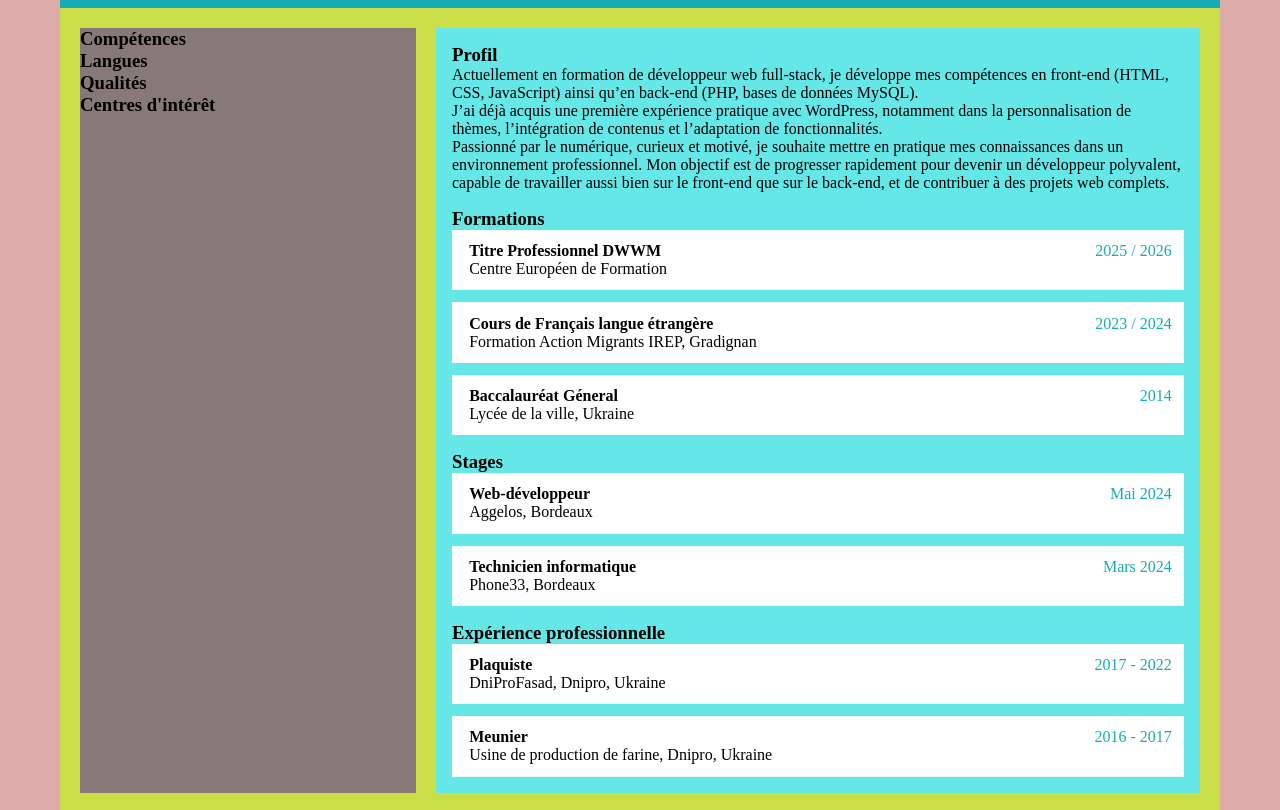
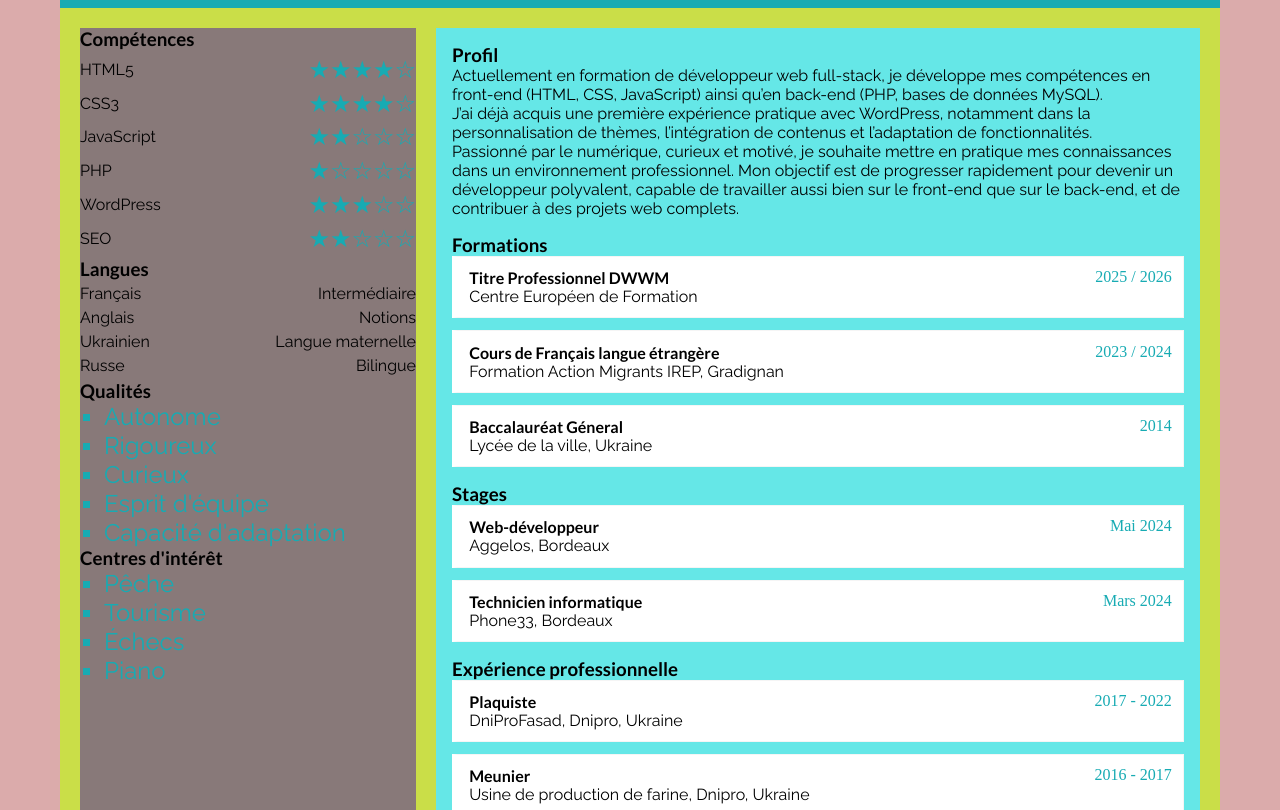
Before and after one commit to vlad-website/Vladyslav-CV, a plain HTML site: page index.html in a window 1280 px wide. Shown: the part 186-996 px from the top of the page. Drawn offline with Linux system fonts and the light colour scheme; files whose address does not match are found by name.

Commit message:
rempli la colonne de cartes: compétences, langues, qualités, loisirs

```diff
--- a/assets/css/style.css
+++ b/assets/css/style.css
@@ -36,6 +36,14 @@ body {
     width: 1160px;
     margin: 0 auto;
     background-color: #cade48;
+}
+
+h1, h2, h3, h4, h5, h6 {
+  font-family: "Lato", sans-serif;
+}
+
+span, p {
+    font-family: "Raleway", sans-serif;
 }
 
 /* HEADER */
@@ -129,11 +137,6 @@ main {
     padding: 20px;
 }
 
-.cards {
-    background-color: #887979;
-    flex: 0 0 30%;
-}
-
 .main-info {
     background-color: rgb(101, 231, 231);
     flex: 1;
@@ -177,6 +180,76 @@ main {
     white-space: nowrap;
 }
 
+/* MAIN Cards */
+
+.cards {
+    background-color: #887979;
+    flex: 0 0 30%;
+}
+
+.stars {
+    color: #17abb3;
+    font-size: 1.5rem;
+    margin-left: 10px;
+}
+
+.skills {
+    list-style: none;
+    padding: 0;
+}
+
+.skills li {
+    display: flex;
+    justify-content: space-between;
+    align-items: center;
+    margin: 0.3rem 0;
+}
+
+.lang {
+    list-style: none;
+    padding: 0;
+}
+
+.lang li {
+    display: flex;
+    justify-content: space-between;
+    align-items: center;
+    margin: 0.3rem 0;
+}
+
+.soft-skills {
+    list-style: square;
+    padding: 0;
+    margin-left: 1.5rem;
+    font-size: 1.5rem;
+}
+
+.soft-skills li::marker {
+    color: #17abb3;
+}
+
+.soft-descr {
+    color: #17abb3;
+}
+
+.hobby {
+    list-style: square;
+    padding: 0;
+    margin-left: 1.5rem;
+    font-size: 1.5rem;
+}
+
+.hobby li::marker {
+    color: #17abb3;
+}
+
+.hobby-descr {
+    color: #17abb3;
+}
+
+
+
+
 /* FOOTER */
 footer {
     display: flex;
--- a/index.html
+++ b/index.html
@@ -41,16 +41,91 @@
         <main>
             <aside class="cards">
                 <section class="card-skills">
-                <h3>Compétences</h3>
+                    <h3>Compétences</h3>
+                    <ul class="skills">
+                        <li>
+                            <span class="skill-name">HTML5</span>
+                            <span class="stars">★★★★☆</span>
+                        </li>
+                        <li>
+                            <span class="skill-name">CSS3</span>
+                            <span class="stars">★★★★☆</span>
+                        </li>
+                        <li>
+                            <span class="skill-name">JavaScript</span>
+                            <span class="stars">★★☆☆☆</span>
+                        </li>
+                        <li>
+                            <span class="skill-name">PHP</span>
+                            <span class="stars">★☆☆☆☆</span>
+                        </li>
+                        <li>
+                            <span class="skill-name">WordPress</span>
+                            <span class="stars">★★★☆☆</span>
+                        </li>
+                        <li>
+                            <span class="skill-name">SEO</span>
+                            <span class="stars">★★☆☆☆</span>
+                        </li>
+                    </ul>
                 </section>
                 <section class="card-skills">
                     <h3>Langues</h3>
+                    <ul class="lang">
+                        <li>
+                            <span class="lang-name">Français</span>
+                            <span class="lang-level">Intermédiaire</span>
+                        </li>
+                        <li>
+                            <span class="lang-name">Anglais</span>
+                            <span class="lang-level">Notions</span>
+                        </li>
+                        <li>
+                            <span class="lang-name">Ukrainien</span>
+                            <span class="lang-level">Langue maternelle</span>
+                        </li>
+                        <li>
+                            <span class="lang-name">Russe</span>
+                            <span class="lang-level">Bilingue</span>
+                        </li>
+                    </ul>
                 </section>
                 <section class="card-skills">
                     <h3>Qualités</h3>
+                    <ul class="soft-skills">
+                        <li>
+                            <span class="soft-descr">Autonome</span>
+                        </li>
+                        <li>
+                            <span class="soft-descr">Rigoureux</span>
+                        </li>
+                        <li>
+                            <span class="soft-descr">Curieux</span>
+                        </li>
+                        <li>
+                            <span class="soft-descr">Esprit d'équipe</span>
+                        </li>
+                        <li>
+                            <span class="soft-descr">Capacité d'adaptation</span>
+                        </li>
+                    </ul>
                 </section>
                 <section class="card-skills">
                     <h3>Centres d'intérêt</h3>
+                    <ul class="hobby">
+                        <li>
+                            <span class="hobby-descr">Pêche</span>
+                        </li>
+                        <li>
+                            <span class="hobby-descr">Tourisme</span>
+                        </li>
+                        <li>
+                            <span class="hobby-descr">Échecs</span>
+                        </li>
+                        <li>
+                            <span class="hobby-descr">Piano</span>
+                        </li>
+                    </ul>
                 </section>
             </aside>
             <div class="main-info">
```
